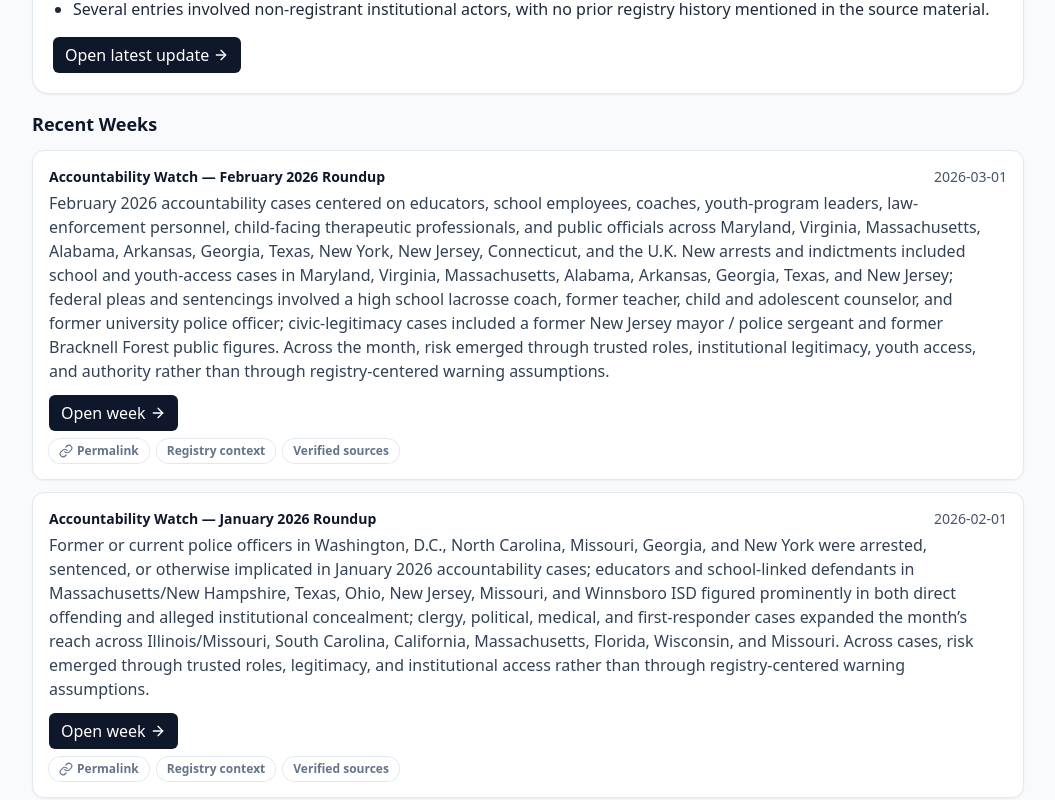
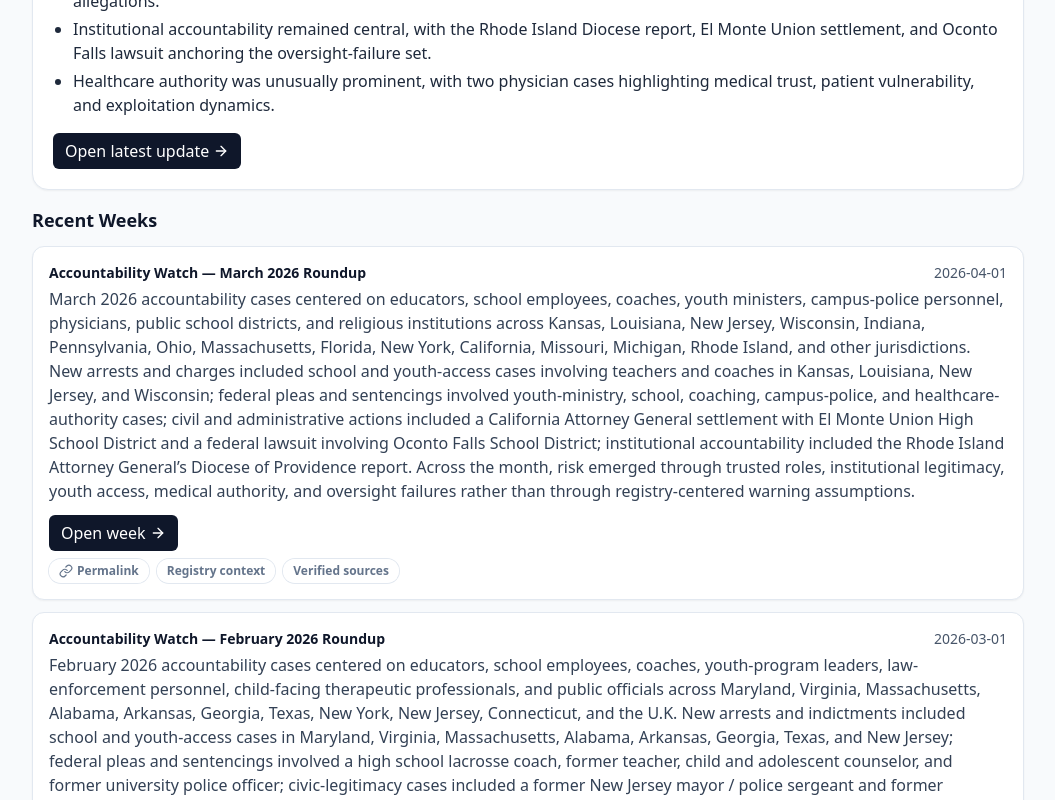
Before and after one commit to projectsolarrecon/Solar, a React (Vite) app: page /resources/accountability-watch in a window 1280 px wide. Shown: the part 944-1744 px from the top of the page, without its empty margins (112-1167 px from the left). Built offline with nearby package versions, Linux system fonts and the light colour scheme.

Commit message:
Update accountabilityWatch.ts

```diff
--- a/src/data/accountabilityWatch.ts
+++ b/src/data/accountabilityWatch.ts
@@ -7,6 +7,14 @@ export type AccountabilityItem = {
 };
 
 export const accountabilityWatch: AccountabilityItem[] = [
+{
+  date: "2026-04-01",
+  title: "Accountability Watch — March 2026 Roundup",
+  slug: "2026-04-01",
+  path: "/resources/accountability-watch/2026-04-01",
+  summary:
+    "March 2026 accountability cases centered on educators, school employees, coaches, youth ministers, campus-police personnel, physicians, public school districts, and religious institutions across Kansas, Louisiana, New Jersey, Wisconsin, Indiana, Pennsylvania, Ohio, Massachusetts, Florida, New York, California, Missouri, Michigan, Rhode Island, and other jurisdictions. New arrests and charges included school and youth-access cases involving teachers and coaches in Kansas, Louisiana, New Jersey, and Wisconsin; federal pleas and sentencings involved youth-ministry, school, coaching, campus-police, and healthcare-authority cases; civil and administrative actions included a California Attorney General settlement with El Monte Union High School District and a federal lawsuit involving Oconto Falls School District; institutional accountability included the Rhode Island Attorney General’s Diocese of Providence report. Across the month, risk emerged through trusted roles, institutional legitimacy, youth access, medical authority, and oversight failures rather than through registry-centered warning assumptions.",
+},
 {
   date: "2026-03-01",
   title: "Accountability Watch — February 2026 Roundup",
```
